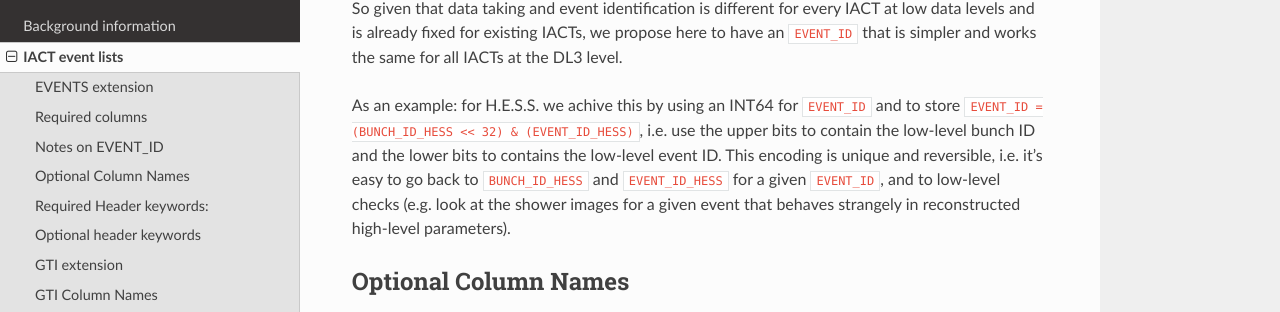
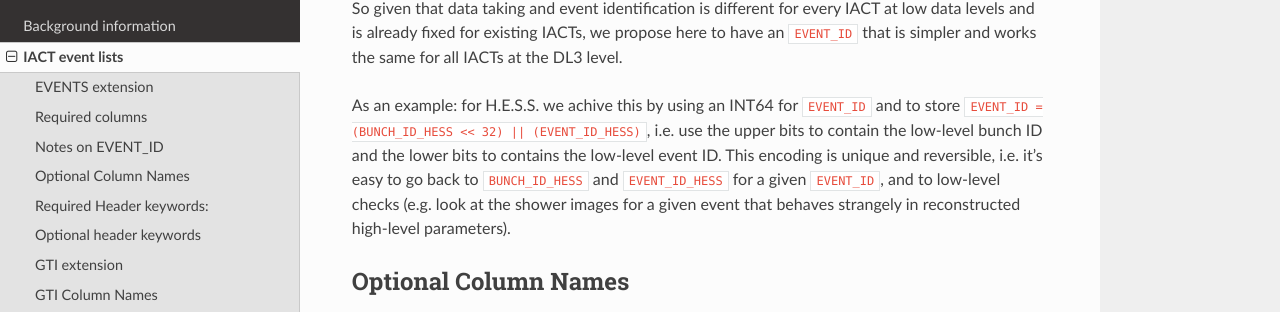
Before and after one commit to open-gamma-ray-astro/gamma-astro-data-formats, a Sphinx documentation site: the page built from source/events/index.rst, in a window 1280 px wide and 900 px high, scrolled down 1476 px. Shown: the part 135-447 px from the top of the window. Built offline with Sphinx 7.4.7 and the Read the Docs theme 2.0.0, drawn with Linux system fonts in a browser that asks for light colours.

```diff
--- a/source/events/index.rst
+++ b/source/events/index.rst
@@ -73,7 +73,7 @@ to have an ``EVENT_ID`` that is simpler and works the same for all IACTs at
 the DL3 level.
 
 As an example: for H.E.S.S. we achive this by using an INT64 for ``EVENT_ID``
-and to store ``EVENT_ID = (BUNCH_ID_HESS << 32) & (EVENT_ID_HESS)``, i.e.
+and to store ``EVENT_ID = (BUNCH_ID_HESS << 32) || (EVENT_ID_HESS)``, i.e.
 use the upper bits to contain the low-level bunch ID and the lower bits
 to contains the low-level event ID.
 This encoding is unique and reversible, i.e. it's easy to go back to
```
